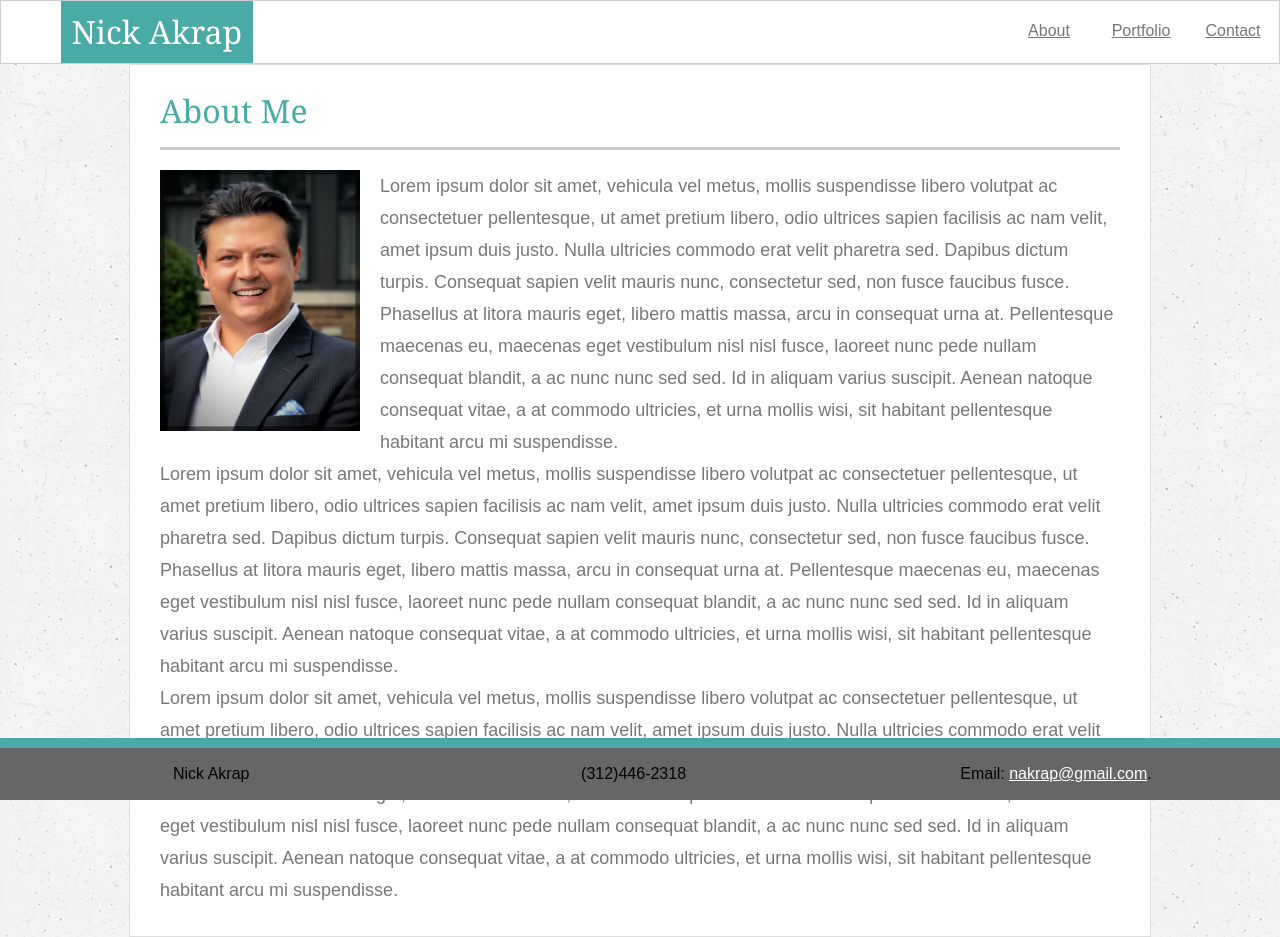
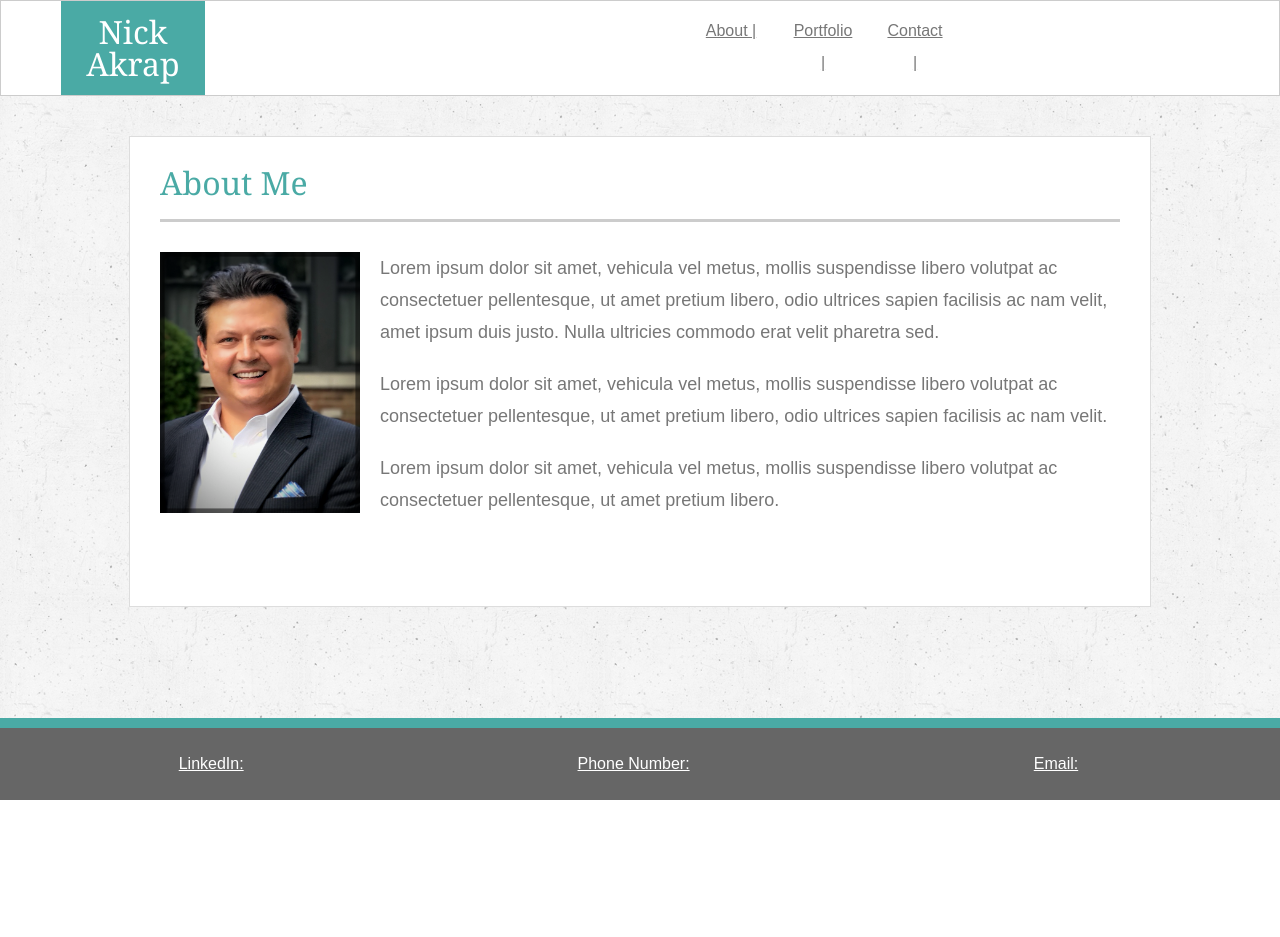
Before and after one commit to nakrap/Basic-Portfolio, a plain HTML site: page index.html in a window 1280 px wide. After the commit the page ends 800 px from the top, so only its background shows below. Drawn offline with Linux system fonts and the light colour scheme; files whose address does not match are found by name.

Commit message:
added more CSS

```diff
--- a/assets/css/style.css
+++ b/assets/css/style.css
@@ -2,6 +2,7 @@ header {
     background-color: #ffffff;
     border: 1px solid #cccccc;
     overflow: auto;
+    margin-bottom: 40px;
   }
 
 nav a:hover:not(.active) {
@@ -10,6 +11,11 @@ nav a:hover:not(.active) {
 
 .active {
     background-color: rgb(161, 161, 161);
+}
+
+.headinfo {
+    text-align: center;
+    width: 960px;
 }
 
 h1, h2, h3, h4, h5, h6 {
@@ -37,8 +43,6 @@ h2 {
     left: 60px;
   }
 
-
-
 nav a{
     float: right;
     display: block;
@@ -57,7 +61,7 @@ body {
 hr {
     display: block;
     border: none;
-    padding-bottom: 20px;
+    padding-bottom: 30px;
     border-top: 3px solid #cccccc;
     margin: auto;
 }
@@ -82,6 +86,11 @@ hr {
     font-family: 'Arial', 'Helvetica Neue', Helvetica, sans-serif;
     font-size: 18px;
     color: #777777;
+    margin-bottom: 40px;
+}
+
+p {
+    padding-bottom: 20px;
 }
 
 footer {
@@ -92,12 +101,11 @@ footer {
     width: 100%;
     overflow: auto;
     margin-top: 20px;
-    padding-top: 10px;
-    padding-bottom: 10px;
+    padding-top: 20px;
     background-color: #666666;
     border-top: 10px solid #4aaaa5;
     text-align: center;
-    color: #000000;
+    color: #ffffff;
 }
 
 .foot {
@@ -109,10 +117,25 @@ footer {
     width: 33%;
 }
 
-#email {
+#email, #linkedin, #phone {
         color:#fff;
 }
 
-#email:hover {
-        color:blue;
+#email:hover, #linkedin:hover, #phone:hover {
+        color:#4aaaa5;
 }
+
+#email:hover::after
+{
+    content: "nakrap@gmail.com";
+}
+
+#linkedin:hover::after
+{
+    content: "/nickakrap";
+}
+
+#phone:hover::after
+{
+    content: "(312) 446-2318";
+}
--- a/index.html
+++ b/index.html
@@ -10,33 +10,35 @@
 </head>
 
 <header>
+    <section class="headinfo">
         <div id="nameBox">
             <h1>Nick Akrap</h1>
         </div>
         <nav>
-        <a href="/contact.html/">Contact</a> |
-        <a href="/portfolio.html/">Portfolio</a> |
-        <a href="/index.html/">About</a> |
+            <a href="/contact.html/">Contact |</a>
+            <a href="/portfolio.html/">Portfolio |</a>
+            <a href="/index.html/">About |</a>
         </nav>
+    </section>
 </header>
 
 <body>
-    <div class="content">
+    <section class="content">
         <h2>About Me</h2>
             <hr>
         <img id="profilePic" src="assets/images/Nick Profile Pic.png" alt="Profile picture of Nick Akrap" style="max-width:100%;height:auto;">
-            <section id="bio">
-                <p>Lorem ipsum dolor sit amet, vehicula vel metus, mollis suspendisse libero volutpat ac consectetuer pellentesque, ut amet pretium libero, odio ultrices sapien facilisis ac nam velit, amet ipsum duis justo. Nulla ultricies commodo erat velit pharetra sed. Dapibus dictum turpis. Consequat sapien velit mauris nunc, consectetur sed, non fusce faucibus fusce. Phasellus at litora mauris eget, libero mattis massa, arcu in consequat urna at. Pellentesque maecenas eu, maecenas eget vestibulum nisl nisl fusce, laoreet nunc pede nullam consequat blandit, a ac nunc nunc sed sed. Id in aliquam varius suscipit. Aenean natoque consequat vitae, a at commodo ultricies, et urna mollis wisi, sit habitant pellentesque habitant arcu mi suspendisse.</p>
-                <p>Lorem ipsum dolor sit amet, vehicula vel metus, mollis suspendisse libero volutpat ac consectetuer pellentesque, ut amet pretium libero, odio ultrices sapien facilisis ac nam velit, amet ipsum duis justo. Nulla ultricies commodo erat velit pharetra sed. Dapibus dictum turpis. Consequat sapien velit mauris nunc, consectetur sed, non fusce faucibus fusce. Phasellus at litora mauris eget, libero mattis massa, arcu in consequat urna at. Pellentesque maecenas eu, maecenas eget vestibulum nisl nisl fusce, laoreet nunc pede nullam consequat blandit, a ac nunc nunc sed sed. Id in aliquam varius suscipit. Aenean natoque consequat vitae, a at commodo ultricies, et urna mollis wisi, sit habitant pellentesque habitant arcu mi suspendisse.</p>
-                <p>Lorem ipsum dolor sit amet, vehicula vel metus, mollis suspendisse libero volutpat ac consectetuer pellentesque, ut amet pretium libero, odio ultrices sapien facilisis ac nam velit, amet ipsum duis justo. Nulla ultricies commodo erat velit pharetra sed. Dapibus dictum turpis. Consequat sapien velit mauris nunc, consectetur sed, non fusce faucibus fusce. Phasellus at litora mauris eget, libero mattis massa, arcu in consequat urna at. Pellentesque maecenas eu, maecenas eget vestibulum nisl nisl fusce, laoreet nunc pede nullam consequat blandit, a ac nunc nunc sed sed. Id in aliquam varius suscipit. Aenean natoque consequat vitae, a at commodo ultricies, et urna mollis wisi, sit habitant pellentesque habitant arcu mi suspendisse.</p>
+            <article id="bio">
+                <p>Lorem ipsum dolor sit amet, vehicula vel metus, mollis suspendisse libero volutpat ac consectetuer pellentesque, ut amet pretium libero, odio ultrices sapien facilisis ac nam velit, amet ipsum duis justo. Nulla ultricies commodo erat velit pharetra sed.</p>
+                <p>Lorem ipsum dolor sit amet, vehicula vel metus, mollis suspendisse libero volutpat ac consectetuer pellentesque, ut amet pretium libero, odio ultrices sapien facilisis ac nam velit.</p>
+                <p>Lorem ipsum dolor sit amet, vehicula vel metus, mollis suspendisse libero volutpat ac consectetuer pellentesque, ut amet pretium libero.</p>
+            </article>
     </section>
-    </div>
 </body>
 
 <footer>
-    <p class="foot">Nick Akrap</p>
-    <p class="foot">(312)446-2318</p>
-    <p class="foot">Email: <a id="email" href="mailto:nakrap@gmail.com">nakrap@gmail.com</a>.</p>
+    <p class="foot"><a id="linkedin" href="https://www.linkedin.com/in/nickakrap" target="_blank">LinkedIn: </a></p>
+    <p class="foot"><a id="phone" href="tel:3124462318">Phone Number: </a></p>
+    <p class="foot"><a id="email" href="mailto:nakrap@gmail.com">Email: </a></p>
 </footer>
 
 </html>
```
Lines whose indentation alone changed are shown as unchanged.
